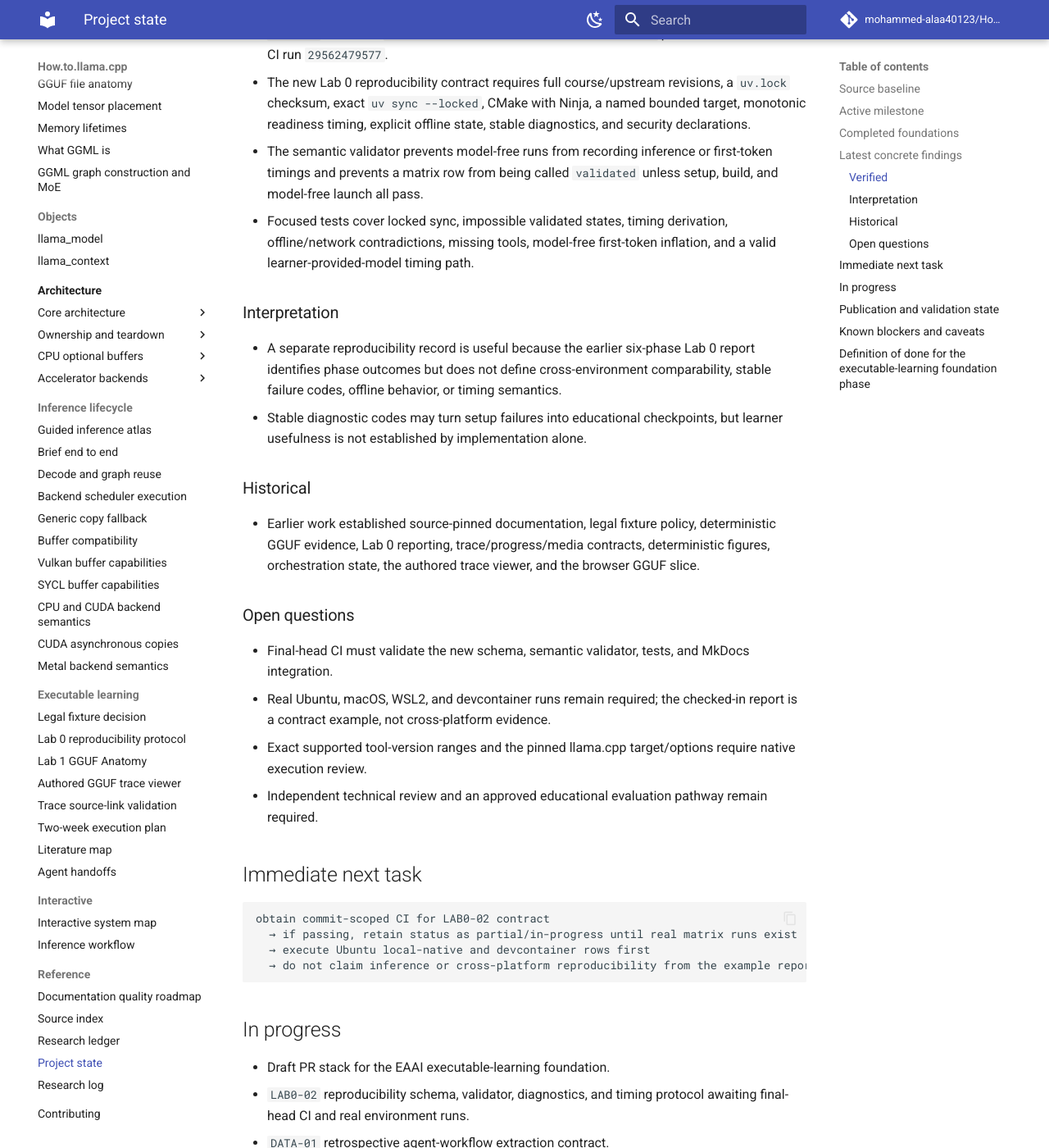
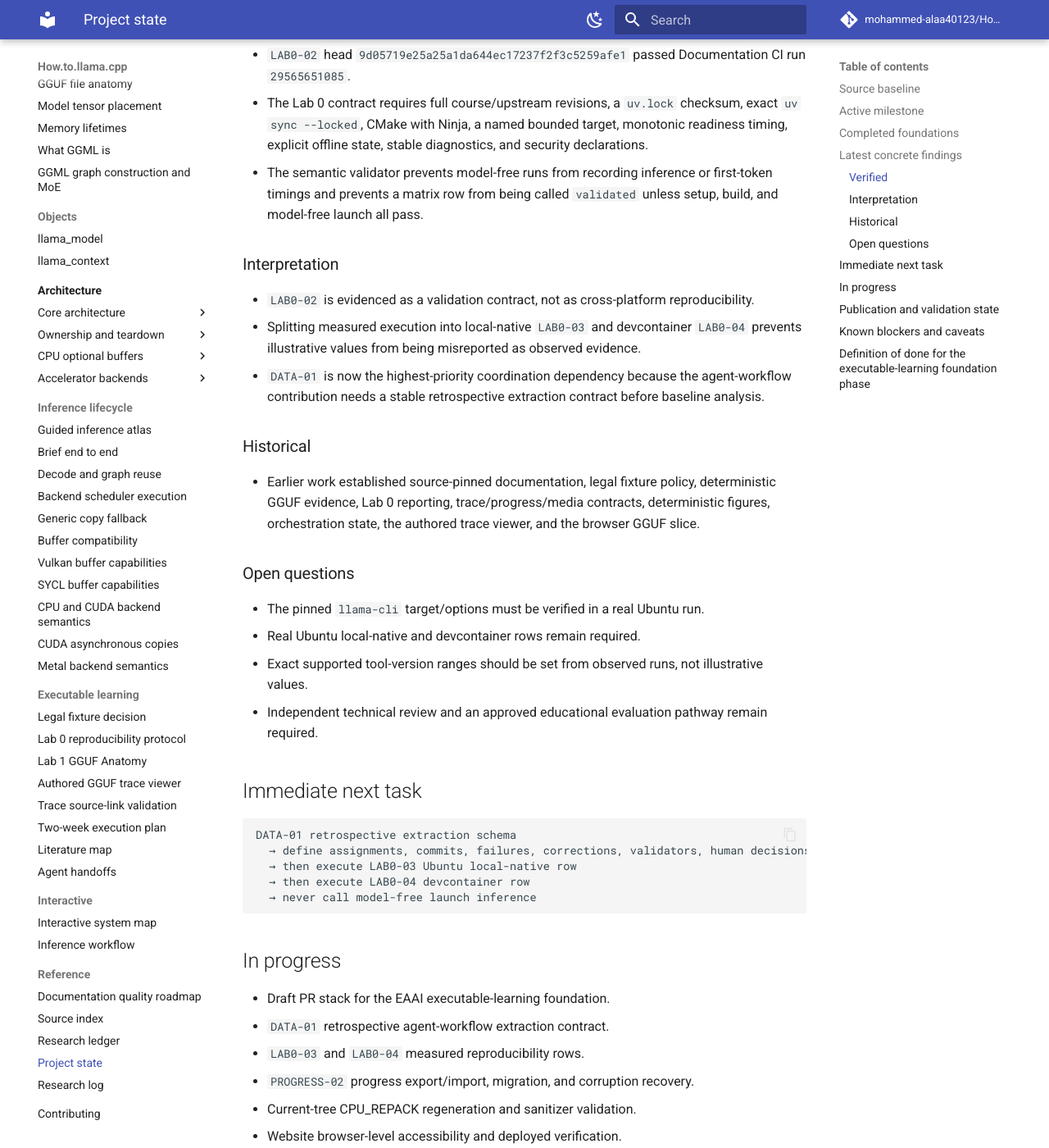
Before and after one commit to mohammed-alaa40123/How.to.llama.cpp, an MkDocs documentation site: the page built from docs/reference/project-state.md, in a window 1280 px wide and 1400 px high, scrolled down 1465 px. Shown: the whole window at 82% size. Built offline with MkDocs 1.6.1 and Material for MkDocs 9.7.7, drawn with Linux system fonts in a browser that asks for light colours; comment, search, counter and statistics services are not loaded; some of the changed text lies outside the part shown.

Commit message:
docs: update project state after Lab 0 contract CI

````diff
--- a/docs/reference/project-state.md
+++ b/docs/reference/project-state.md
@@ -1,6 +1,6 @@
 # Project state
 
-_Last updated: 2026-07-17 11:04 Africa/Cairo_
+_Last updated: 2026-07-17 12:03 Africa/Cairo_
 
 Read this file after the root README on every run. It is the compact checkpoint for the current milestone, verified work, blockers, and next priority.
 
@@ -14,7 +14,7 @@ Read this file after the root README on every run. It is the compact checkpoint
 
 ## Active milestone
 
-**Executable-learning Week 1 foundation — contracts, legal fixtures, schemas, and smallest vertical slice**
+**Executable-learning Week 1 foundation transitioning into measured Week 2 vertical slices**
 
 ## Completed foundations
 
@@ -26,24 +26,24 @@ Read this file after the root README on every run. It is the compact checkpoint
 - EAAI July 17-31 executable-learning plan and legal fixture decision.
 - Deterministic synthetic GGUF package and bounded corruption variants.
 - Lab 0 six-phase checker contract and semantic validator.
-- Executable-trace, learner-progress, and media-manifest schemas and validators.
+- Executable-trace, learner-progress, media-manifest and Lab 0 reproducibility schemas and validators.
 - Authoritative EAAI orchestration state, evidence backlog, roadmap, and readiness scorecard.
-- Strict MkDocs integration, deterministic GGUF figure, immutable trace source anchors, and keyboard-operable trace viewer with passing commit-scoped CI.
-- Browser-first GGUF Anatomy vertical slice with deterministic Python/browser agreement and passing Documentation CI run `29562479577`.
+- Strict MkDocs integration, deterministic GGUF figure, immutable trace source anchors, keyboard-operable trace viewer and browser-first GGUF Anatomy slice with passing commit-scoped CI.
 
 ## Latest concrete findings
 
 ### Verified
 
 - `LAB1-01` final head `0c70d9d4dec118095b2049b7442cfee6818c0f07` passed Documentation CI run `29562479577`.
-- The new Lab 0 reproducibility contract requires full course/upstream revisions, a `uv.lock` checksum, exact `uv sync --locked`, CMake with Ninja, a named bounded target, monotonic readiness timing, explicit offline state, stable diagnostics, and security declarations.
+- `LAB0-02` head `9d05719e25a25a1da644ec17237f2f3c5259afe1` passed Documentation CI run `29565651085`.
+- The Lab 0 contract requires full course/upstream revisions, a `uv.lock` checksum, exact `uv sync --locked`, CMake with Ninja, a named bounded target, monotonic readiness timing, explicit offline state, stable diagnostics, and security declarations.
 - The semantic validator prevents model-free runs from recording inference or first-token timings and prevents a matrix row from being called `validated` unless setup, build, and model-free launch all pass.
-- Focused tests cover locked sync, impossible validated states, timing derivation, offline/network contradictions, missing tools, model-free first-token inflation, and a valid learner-provided-model timing path.
 
 ### Interpretation
 
-- A separate reproducibility record is useful because the earlier six-phase Lab 0 report identifies phase outcomes but does not define cross-environment comparability, stable failure codes, offline behavior, or timing semantics.
-- Stable diagnostic codes may turn setup failures into educational checkpoints, but learner usefulness is not established by implementation alone.
+- `LAB0-02` is evidenced as a validation contract, not as cross-platform reproducibility.
+- Splitting measured execution into local-native `LAB0-03` and devcontainer `LAB0-04` prevents illustrative values from being misreported as observed evidence.
+- `DATA-01` is now the highest-priority coordination dependency because the agent-workflow contribution needs a stable retrospective extraction contract before baseline analysis.
 
 ### Historical
 
@@ -51,25 +51,26 @@ Read this file after the root README on every run. It is the compact checkpoint
 
 ### Open questions
 
-- Final-head CI must validate the new schema, semantic validator, tests, and MkDocs integration.
-- Real Ubuntu, macOS, WSL2, and devcontainer runs remain required; the checked-in report is a contract example, not cross-platform evidence.
-- Exact supported tool-version ranges and the pinned llama.cpp target/options require native execution review.
+- The pinned `llama-cli` target/options must be verified in a real Ubuntu run.
+- Real Ubuntu local-native and devcontainer rows remain required.
+- Exact supported tool-version ranges should be set from observed runs, not illustrative values.
 - Independent technical review and an approved educational evaluation pathway remain required.
 
 ## Immediate next task
 
 ```text
-obtain commit-scoped CI for LAB0-02 contract
-  → if passing, retain status as partial/in-progress until real matrix runs exist
-  → execute Ubuntu local-native and devcontainer rows first
-  → do not claim inference or cross-platform reproducibility from the example report
+DATA-01 retrospective extraction schema
+  → define assignments, commits, failures, corrections, validators, human decisions, cost proxies and accepted/rejected outputs
+  → then execute LAB0-03 Ubuntu local-native row
+  → then execute LAB0-04 devcontainer row
+  → never call model-free launch inference
 ```
 
 ## In progress
 
 - Draft PR stack for the EAAI executable-learning foundation.
-- `LAB0-02` reproducibility schema, validator, diagnostics, and timing protocol awaiting final-head CI and real environment runs.
 - `DATA-01` retrospective agent-workflow extraction contract.
+- `LAB0-03` and `LAB0-04` measured reproducibility rows.
 - `PROGRESS-02` progress export/import, migration, and corruption recovery.
 - Current-tree CPU_REPACK regeneration and sanitizer validation.
 - Website browser-level accessibility and deployed verification.
@@ -77,9 +78,8 @@ obtain commit-scoped CI for LAB0-02 contract
 ## Publication and validation state
 
 - `docs/publication/orchestrator-state.md` and `docs/publication/evidence-backlog.md` remain authoritative.
-- `CI-01`, `MEDIA-01`, `FIG-01`, `TRACE-02`, `VIEW-01`, and `LAB1-01` have passing commit-scoped CI evidence.
-- `LAB0-02` now has a concrete validation contract but remains in progress until CI and real reproducibility rows are recorded.
-- No participant data, model, telemetry, credential, paid API call, generated media output, native instrumentation, or manuscript prose was introduced.
+- `CI-01`, `MEDIA-01`, `FIG-01`, `TRACE-02`, `VIEW-01`, `LAB1-01`, and the `LAB0-02` contract have passing commit-scoped CI evidence.
+- No real Lab 0 environment row, participant data, model, telemetry, credential, paid API call, generated media output, native trace instrumentation, or manuscript prose was introduced.
 
 ## Known blockers and caveats
 
@@ -99,6 +99,6 @@ obtain commit-scoped CI for LAB0-02 contract
 - Deterministic synthetic GGUF generator, manifest, golden output, and validators.
 - Machine-readable trace, media-manifest, progress, Lab 0 phase, and reproducibility schemas.
 - Authored sample trace with explicit evidence kinds and a narrow viewer shell.
-- Lab 0 checker interface, model-free environment/build report, diagnostics, and timing contract.
+- Lab 0 checker interface, model-free environment/build report, diagnostics, timing contract, and measured local/container rows.
 - One deterministic technical figure from structured input.
 - Accessibility fallbacks, reproducibility evidence, and CI gates for every introduced artifact.
````
